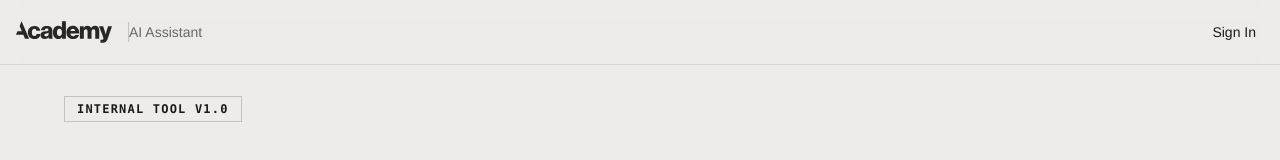
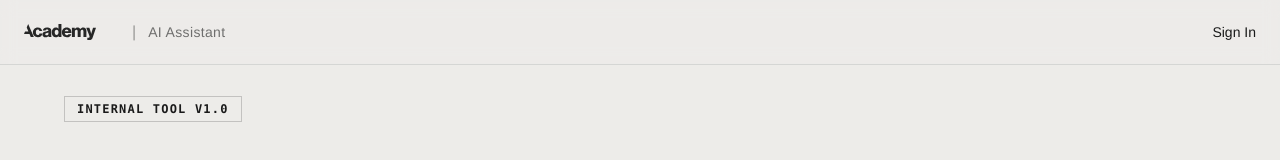
Before and after one commit to academy-ux/academy-ai-assistant, a Next.js app in the folder web-app/: page / in a window 1280 px wide. Shown: the top 160 px of the page. Built offline with nearby package versions, Linux system fonts and the light colour scheme; no server answers; a web font is replaced by a local one.

Commit message:
Clean up navbar logo lockup styling
- Use text pipe character instead of div for separator
- Reduce logo size for better proportions
- Improve spacing with consistent gap
- Subtle text opacity for secondary text

```diff
--- a/web-app/components/navbar.tsx
+++ b/web-app/components/navbar.tsx
@@ -11,8 +11,8 @@ export function Navbar() {
   return (
     <nav className="border-b border-border/40 bg-background/95 backdrop-blur supports-[backdrop-filter]:bg-background/60 sticky top-0 z-50">
       <div className="container flex h-16 max-w-7xl items-center justify-between px-6 mx-auto">
-        <Link href="/" className="flex items-center space-x-0">
-          <div className="relative h-8 w-28 -ml-2">
+        <Link href="/" className="flex items-center gap-3">
+          <div className="relative h-6 w-24">
              <Image
                src="/academy-logo-2024-v1.svg"
                alt="Academy UX"
@@ -21,8 +21,8 @@ export function Navbar() {
                priority
              />
           </div>
-          <div className="h-5 w-px bg-foreground/20 mx-3"></div>
-          <span className="text-muted-foreground hidden sm:inline-block font-grotesk text-sm">
+          <span className="text-foreground/40 font-light hidden sm:inline-block">|</span>
+          <span className="text-foreground/60 hidden sm:inline-block text-sm tracking-wide">
             AI Assistant
           </span>
         </Link>
```
